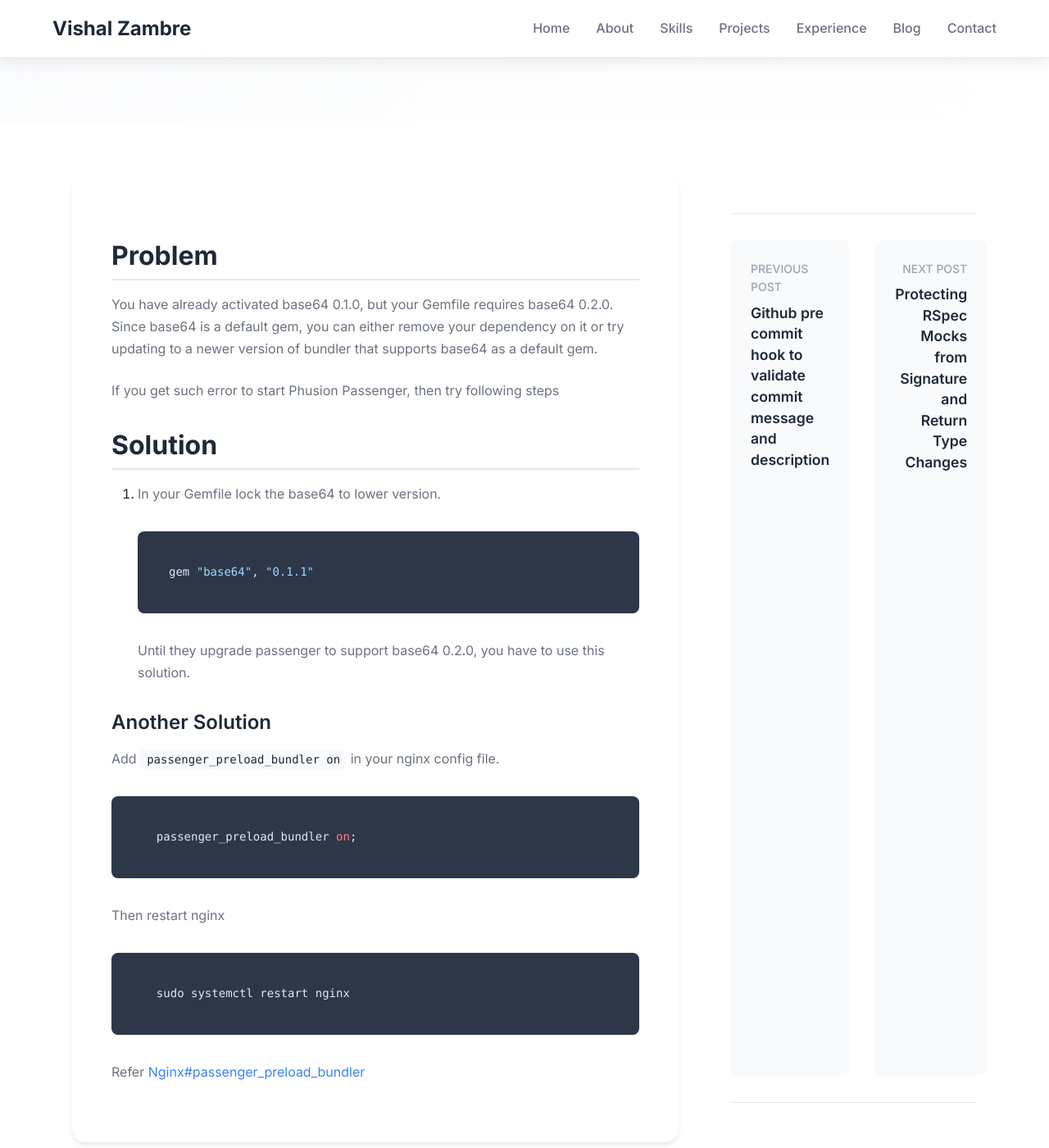
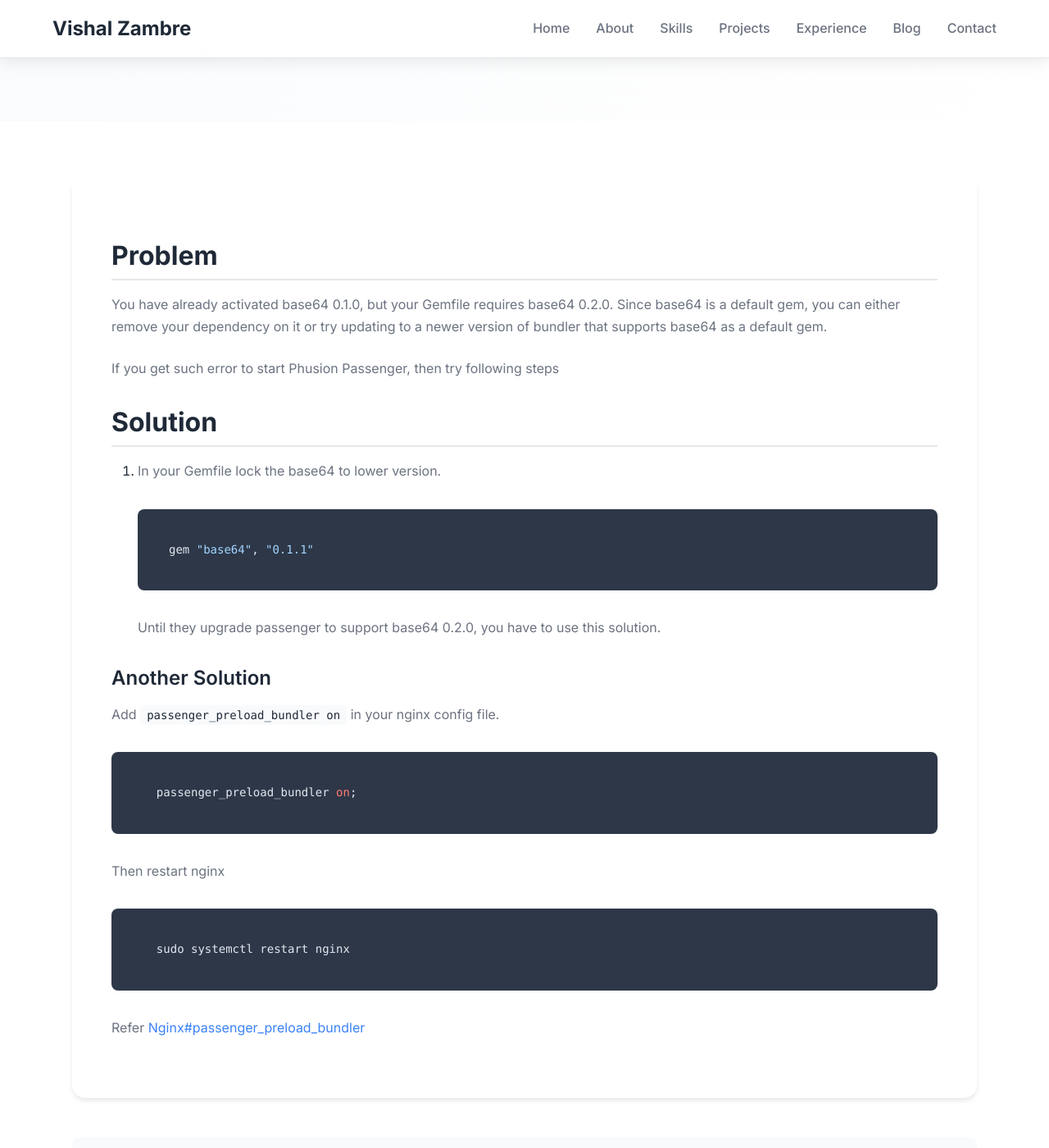
Before and after one commit to vishalzambre/vishalzambre.github.io, a Jekyll site: the page built from _posts/2024-09-13-ruby-on-rails-phusion-passenger-error.md, in a window 1280 px wide and 1400 px high, scrolled down 340 px. Shown: the whole window at 82% size. Built offline with Jekyll 4.4.1, drawn with Linux system fonts in a browser that asks for light colours.

Commit message:
Removed navigation

```diff
--- a/_layouts/post.html
+++ b/_layouts/post.html
@@ -64,27 +64,6 @@ layout: portfolio
             <article class="post-article">
                 {{ content }}
             </article>
-
-            <!-- Post Navigation -->
-            <div class="post-navigation">
-                {% if page.previous.url %}
-                <div class="nav-item nav-previous">
-                    <div class="nav-label">Previous Post</div>
-                    <a href="{{ page.previous.url | relative_url }}" class="nav-title">
-                        {{ page.previous.title }}
-                    </a>
-                </div>
-                {% endif %}
-
-                {% if page.next.url %}
-                <div class="nav-item nav-next">
-                    <div class="nav-label">Next Post</div>
-                    <a href="{{ page.next.url | relative_url }}" class="nav-title">
-                        {{ page.next.title }}
-                    </a>
-                </div>
-                {% endif %}
-            </div>
 
             <!-- Share Section -->
             <div class="post-share">
--- a/assets/css/portfolio.css
+++ b/assets/css/portfolio.css
@@ -1493,9 +1493,6 @@ html {
 }
 
 .post-content-wrapper {
-    display: grid;
-    grid-template-columns: 1fr 300px;
-    gap: 4rem;
     max-width: var(--container-max-width);
     margin: 0 auto;
     padding: 0 1.5rem;
```
